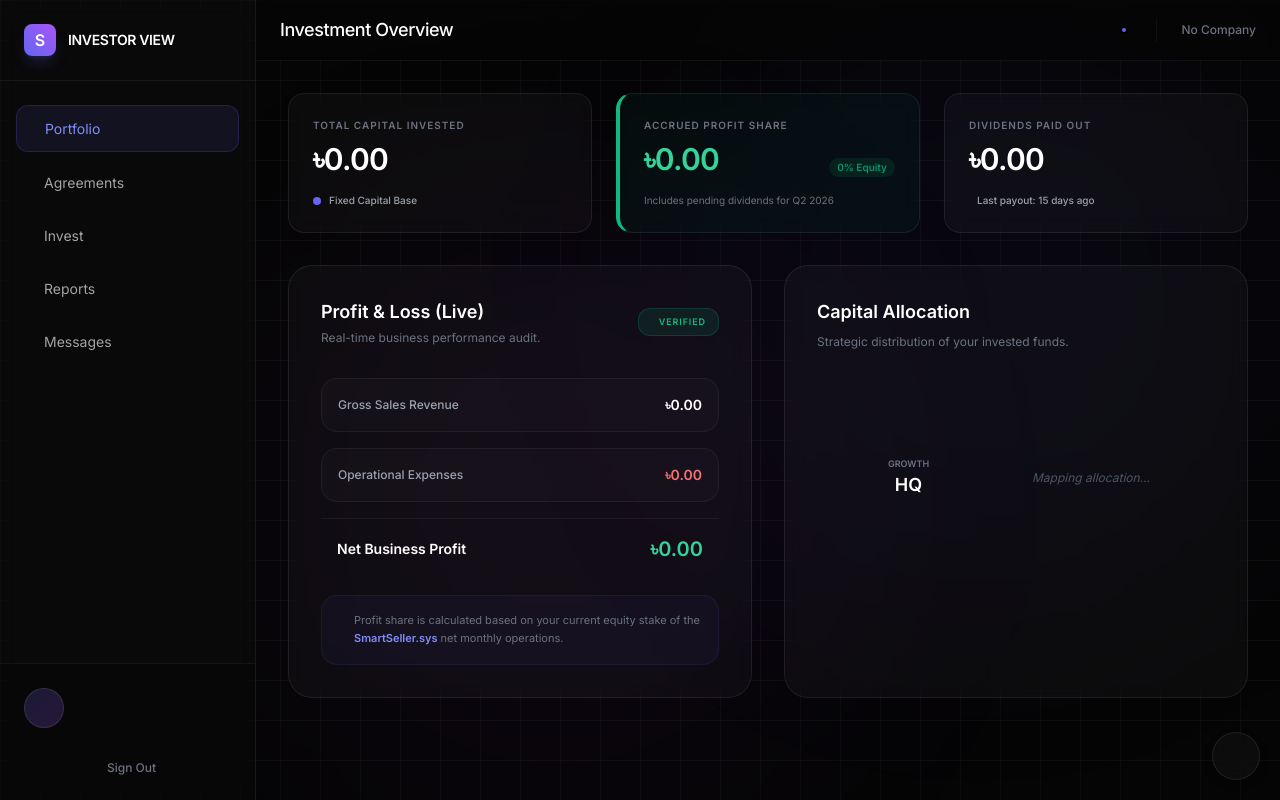
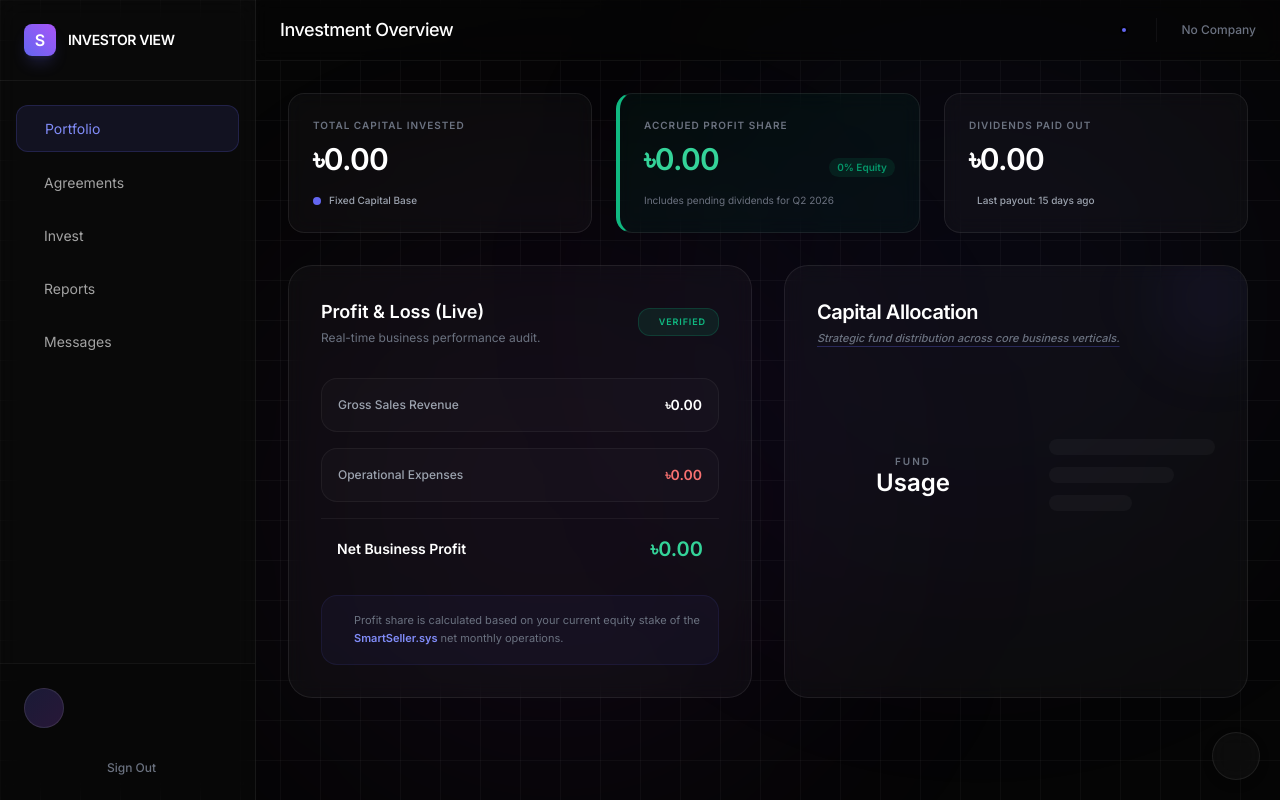
Before and after one commit to shagorrobidas/smart-e-commerce-seller---profit-sharing-management-system, a Django app: template investor/templates/investor/dashboard.html in a window 1280 px wide. Run offline with Django 5.2, Linux system fonts and the light colour scheme; the template is opened without the code that fills it, so the values that code supplies are empty; some libraries are stand-ins or nearby versions.

```diff
--- a/investor/templates/investor/agreements.html
+++ b/investor/templates/investor/agreements.html
@@ -17,6 +17,10 @@
 </a>
 <a href="{% url 'investor-reports-page' %}" class="nav-item">
     <iconify-icon icon="solar:file-text-linear" width="20"></iconify-icon> Reports
+</a>
+<a href="{% url 'investor-messages-page' %}" class="nav-item">
+    <iconify-icon icon="solar:chat-round-dots-linear" width="20"></iconify-icon> Messages
+    <span class="msg-badge hidden">0</span>
 </a>
 {% endblock %}
 
--- a/investor/templates/investor/dashboard.html
+++ b/investor/templates/investor/dashboard.html
@@ -20,6 +20,7 @@
 </a>
 <a href="{% url 'investor-messages-page' %}" class="nav-item">
     <iconify-icon icon="solar:chat-round-dots-linear" width="20"></iconify-icon> Messages
+    <span class="msg-badge hidden" id="msg-badge-investor">0</span>
 </a>
 {% endblock %}
 
@@ -95,21 +96,30 @@
     </div>
 
     <!-- Capital Allocation -->
-    <div class="glass-card p-8 rounded-3xl">
-        <h3 class="text-lg font-bold text-white mb-2">Capital Allocation</h3>
-        <p class="text-xs text-gray-500 mb-8">Strategic distribution of your invested funds.</p>
+    <div class="glass-card p-8 rounded-3xl relative overflow-hidden group">
+        <div class="absolute -right-4 -top-4 w-24 h-24 bg-indigo-500/10 rounded-full blur-2xl group-hover:bg-indigo-500/20 transition-all"></div>
 
-        <div class="grid grid-cols-1 sm:grid-cols-2 gap-8 items-center">
-            <div class="relative h-48 flex items-center justify-center">
+        <div class="mb-8">
+            <h3 class="text-xl font-bold text-white tracking-tight">Capital Allocation</h3>
+            <p class="text-[11px] text-gray-500 mt-1 font-medium italic underline decoration-indigo-500/30 underline-offset-4">Strategic fund distribution across core business verticals.</p>
+        </div>
+
+        <div class="flex flex-col sm:flex-row items-center gap-10">
+            <div class="relative w-48 h-48 flex items-center justify-center shrink-0">
                 <canvas id="allocationChart"></canvas>
-                <div class="absolute flex flex-col items-center">
-                    <p class="text-[9px] font-bold text-gray-500 uppercase">Growth</p>
-                    <p class="text-lg font-black text-white">HQ</p>
+                <div class="absolute inset-0 flex flex-col items-center justify-center pointer-events-none">
+                    <p class="text-[10px] font-black text-gray-500 uppercase tracking-[0.2em] mb-0.5">Fund</p>
+                    <p class="text-2xl font-black text-white leading-none">Usage</p>
                 </div>
             </div>
-            <div class="space-y-4" id="allocation-list">
+
+            <div class="flex-1 w-full space-y-4" id="allocation-list">
                 <!-- Populated via JS -->
-                 <div class="text-gray-600 text-xs italic">Mapping allocation...</div>
+                <div class="flex flex-col gap-3">
+                    <div class="h-4 bg-white/5 rounded-lg animate-pulse"></div>
+                    <div class="h-4 bg-white/5 rounded-lg animate-pulse w-3/4"></div>
+                    <div class="h-4 bg-white/5 rounded-lg animate-pulse w-1/2"></div>
+                </div>
             </div>
         </div>
     </div>
@@ -141,27 +151,41 @@
             document.getElementById('stat-expense').textContent = '-' + App.formatCurrency(pnl.total_expenses);
             document.getElementById('stat-net-profit').textContent = App.formatCurrency(pnl.net_profit);
 
+            // Set colors based on values
+            document.getElementById('stat-net-profit').className = pnl.net_profit >= 0 ? 'text-xl font-black text-emerald-400' : 'text-xl font-black text-red-400';
+
             // Audit
-            if (data.audit_status !== 'verified') {
             const badge = document.getElementById('audit-badge');
+            const label = document.getElementById('audit-label');
+            const icon = badge.querySelector('iconify-icon');
+
+            if (data.audit_status === 'verified') {
+                badge.className = 'flex items-center gap-2 px-3 py-1.5 bg-emerald-500/10 border border-emerald-500/20 rounded-xl';
+                label.textContent = 'Verified';
+                label.className = 'text-[9px] font-bold text-emerald-500 uppercase tracking-widest';
+                icon.className = 'text-emerald-500';
+                icon.setAttribute('icon', 'solar:shield-check-bold');
+            } else {
                 badge.className = 'flex items-center gap-2 px-3 py-1.5 bg-amber-500/10 border border-amber-500/20 rounded-xl';
-                document.getElementById('audit-label').textContent = 'Pending Audit';
-                document.getElementById('audit-label').className = 'text-[9px] font-bold text-amber-500 uppercase tracking-widest';
-                badge.querySelector('iconify-icon').className = 'text-amber-500';
+                label.textContent = 'Pending Audit';
+                label.className = 'text-[9px] font-bold text-amber-500 uppercase tracking-widest';
+                icon.className = 'text-amber-500';
+                icon.setAttribute('icon', 'solar:shield-warning-linear');
             }
 
             // Allocation
-            const allocation = data.capital_allocation;
+            const allocation = data.capital_allocation || [];
             const list = document.getElementById('allocation-list');
-            const colors = ['#6366f1', '#10b981', '#f59e0b', '#ef4444'];
+            const colors = ['#6366f1', '#10b981', '#f59e0b', '#ef4444', '#8b5cf6'];
 
+            if (allocation.length > 0) {
                 list.innerHTML = allocation.map((a, i) => `
                     <div class="flex items-center justify-between group">
-                    <div class="flex items-center gap-2">
-                        <span class="w-2 h-2 rounded-full" style="background: ${colors[i]}"></span>
-                        <span class="text-xs font-bold text-gray-500 uppercase tracking-widest">${a.name}</span>
+                        <div class="flex items-center gap-3">
+                            <span class="w-3 h-3 rounded-full shadow-lg shadow-${colors[i]}/20" style="background: ${colors[i % colors.length]}"></span>
+                            <span class="text-[10px] font-bold text-gray-500 uppercase tracking-widest group-hover:text-gray-300 transition-colors">${a.name}</span>
                         </div>
-                    <span class="text-sm font-black text-white">${a.percent}%</span>
+                        <span class="text-sm font-black text-white group-hover:text-indigo-400 transition-colors">${a.percent}%</span>
                     </div>
                 `).join('');
 
@@ -174,17 +198,31 @@
                             data: allocation.map(a => a.percent),
                             backgroundColor: colors,
                             borderWidth: 0,
-                        hoverOffset: 10
+                            hoverOffset: 12,
+                            borderRadius: 10,
+                            spacing: 5
                         }]
                     },
                     options: {
-                    plugins: { legend: { display: false } },
+                        plugins: {
+                            legend: { display: false },
+                            tooltip: {
+                                backgroundColor: '#111',
+                                titleFont: { size: 10, weight: 'bold' },
+                                bodyFont: { size: 10 },
+                                padding: 12,
+                                displayColors: false
+                            }
+                        },
                         maintainAspectRatio: false,
-                    cutout: '75%',
+                        cutout: '82%',
                         responsive: true,
-                    animation: { animateRotate: true, duration: 2000 }
+                        animation: { animateRotate: true, duration: 2500, easing: 'easeOutQuart' }
                     }
                 });
+            } else {
+                list.innerHTML = '<p class="text-gray-600 text-xs italic text-center py-4">No allocation data available.</p>';
+            }
 
         } catch (err) {
             console.error(err);
--- a/investor/templates/investor/invest.html
+++ b/investor/templates/investor/invest.html
@@ -17,6 +17,10 @@
 </a>
 <a href="{% url 'investor-reports-page' %}" class="nav-item">
     <iconify-icon icon="solar:file-text-linear" width="20"></iconify-icon> Reports
+</a>
+<a href="{% url 'investor-messages-page' %}" class="nav-item">
+    <iconify-icon icon="solar:chat-round-dots-linear" width="20"></iconify-icon> Messages
+    <span class="msg-badge hidden">0</span>
 </a>
 {% endblock %}
 
```
Also changed, not shown: investor/templates/investor/messages.html (+33 -5 lines), investor/templates/investor/reports.html (+32 -42 lines). Lines whose indentation alone changed are shown as unchanged.
